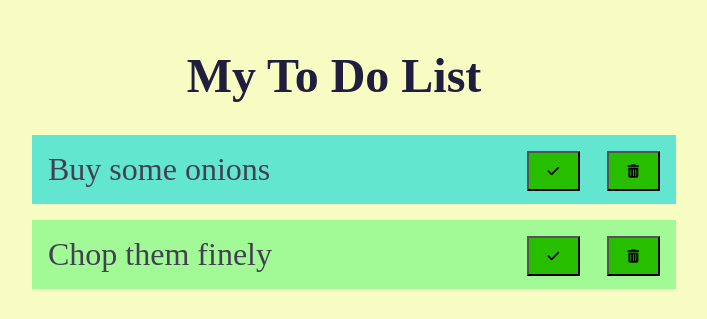
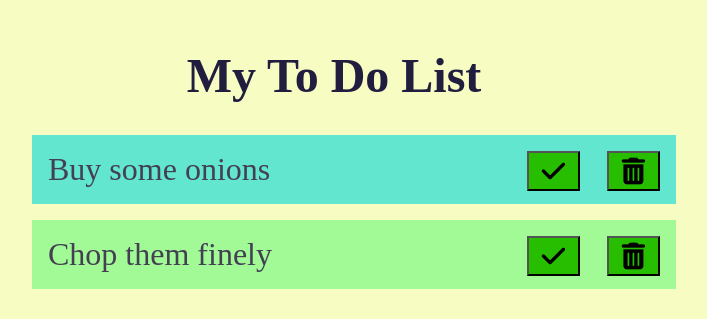
Before and after one commit to facn2/week2-717FAC-toDo, a website: page index.html in a window 1280 px wide. Shown: the top 319 px of the page, without its empty margins (306-1013 px from the left). Drawn offline with Linux system fonts and the light colour scheme.

Commit message:
change icon size for buttons

```diff
--- a/style.css
+++ b/style.css
@@ -28,15 +28,17 @@ span {
 }
 button {
   background-color: #28BE00;
-  /*background: url('https://image.flaticon.com/icons/svg/61/61685.svg') no-repeat;*/
   width: 4em;
   height: 3em;
   margin-left: 2em;
   float: right;
 }
-/*button: nth-child(odd) {
-  background-color: blue;
-}*/
+.fa-trash {
+  font-size: 2em;
+}
+.fa-check {
+  font-size: 2em;
+}
 form {
   width: 80%;
   margin: 1em auto;
```
